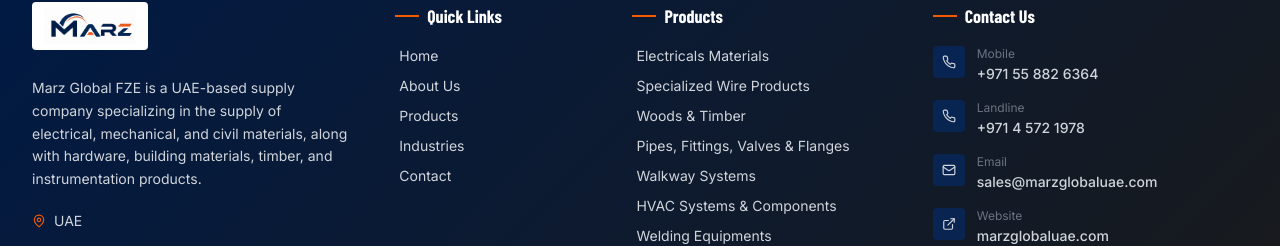
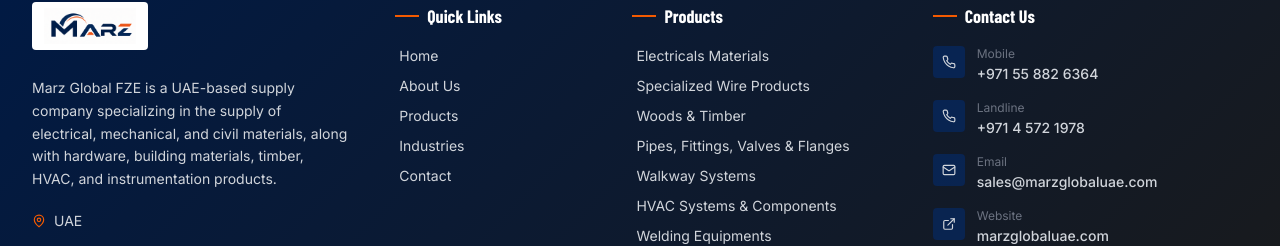
Before and after one commit to Fasilkallot/MARZ-GLOBAL, a React (Vite) app: page /MARZ-GLOBAL/about in a window 1280 px wide. Shown: the part 3548-3794 px from the top of the page. Built offline with nearby package versions, Linux system fonts and the light colour scheme; a web font is replaced by a local one.

Commit message:
Update companyInfo.js

```diff
--- a/src/data/companyInfo.js
+++ b/src/data/companyInfo.js
@@ -5,7 +5,7 @@
   brandName: 'Marz Global UAE',
   tagline: 'Trusted Industrial Material Supply Partner in the UAE',
   shortDescription:
-    'Marz Global FZE is a UAE-based supply company specializing in the supply of electrical, mechanical, and civil materials, along with hardware, building materials, timber, and instrumentation products.',
+    'Marz Global FZE is a UAE-based supply company specializing in the supply of electrical, mechanical, and civil materials, along with hardware, building materials, timber, HVAC, and instrumentation products.',
   fullDescription: [
     'Marz Global FZE is a UAE-based supply company specializing in the supply of electrical, mechanical, and civil materials, along with hardware, building materials, timber, and instrumentation products.',
     'We support a wide range of industries, including civil construction, oil and gas, mining, energy, and infrastructure projects. Through a strong network of reliable suppliers, we deliver quality products that meet international standards.',
```
